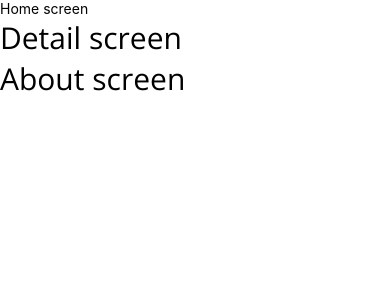
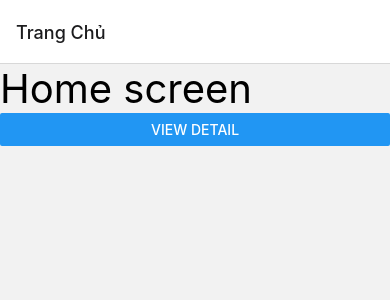
Before and after one commit to leminhtien289/HocReactNative, a React Native app: screen /Home in a window 390 px wide. Shown: the top 300 px of the page. Built offline with nearby package versions, Linux system fonts and the light colour scheme.

Commit message:
Hello React Navigation

```diff
--- a/App.tsx
+++ b/App.tsx
@@ -2,11 +2,12 @@ import { Text, View } from "react-native"
 import HomeScreen from "./components/review/home";
 import DetailScreen from "./components/review/detail";
 import AboutScreen from "./components/review/about";
-
 import { useFonts } from 'expo-font';
 import * as SplashScreen from 'expo-splash-screen';
 import { useEffect } from 'react';
 import { OPENSANS_REGULAR } from "./utils/const";
+import { NavigationContainer } from "@react-navigation/native";
+import { createNativeStackNavigator } from "@react-navigation/native-stack";
 
 SplashScreen.preventAutoHideAsync();
 
@@ -23,12 +24,20 @@ const App = () => {
         return null;
     }
 
+    const Stack = createNativeStackNavigator();
+
     return (
-        <View>
-            <HomeScreen />
-            <DetailScreen />
-            <AboutScreen />
-        </View>
+        <NavigationContainer>
+            <Stack.Navigator>
+                <Stack.Screen
+                    name="Home"
+                    component={HomeScreen}
+                    options={{ title: 'Trang Chủ' }}
+                />
+                <Stack.Screen name="review-detail" component={DetailScreen} />
+                <Stack.Screen name="About" component={AboutScreen} />
+            </Stack.Navigator>
+        </NavigationContainer>
     )
 }
 
--- a/components/review/home.tsx
+++ b/components/review/home.tsx
@@ -1,11 +1,15 @@
-import { Text, View } from "react-native"
+import { Button, Text, View } from "react-native"
 
 const HomeScreen = () => {
     return (
         <View>
-            <Text>
+            <Text style={{ fontSize: 40 }}>
                 Home screen
             </Text>
+            <Button
+                title="View Detail"
+                onPress={() => alert('me')}
+            />
         </View>
     )
 }
```
